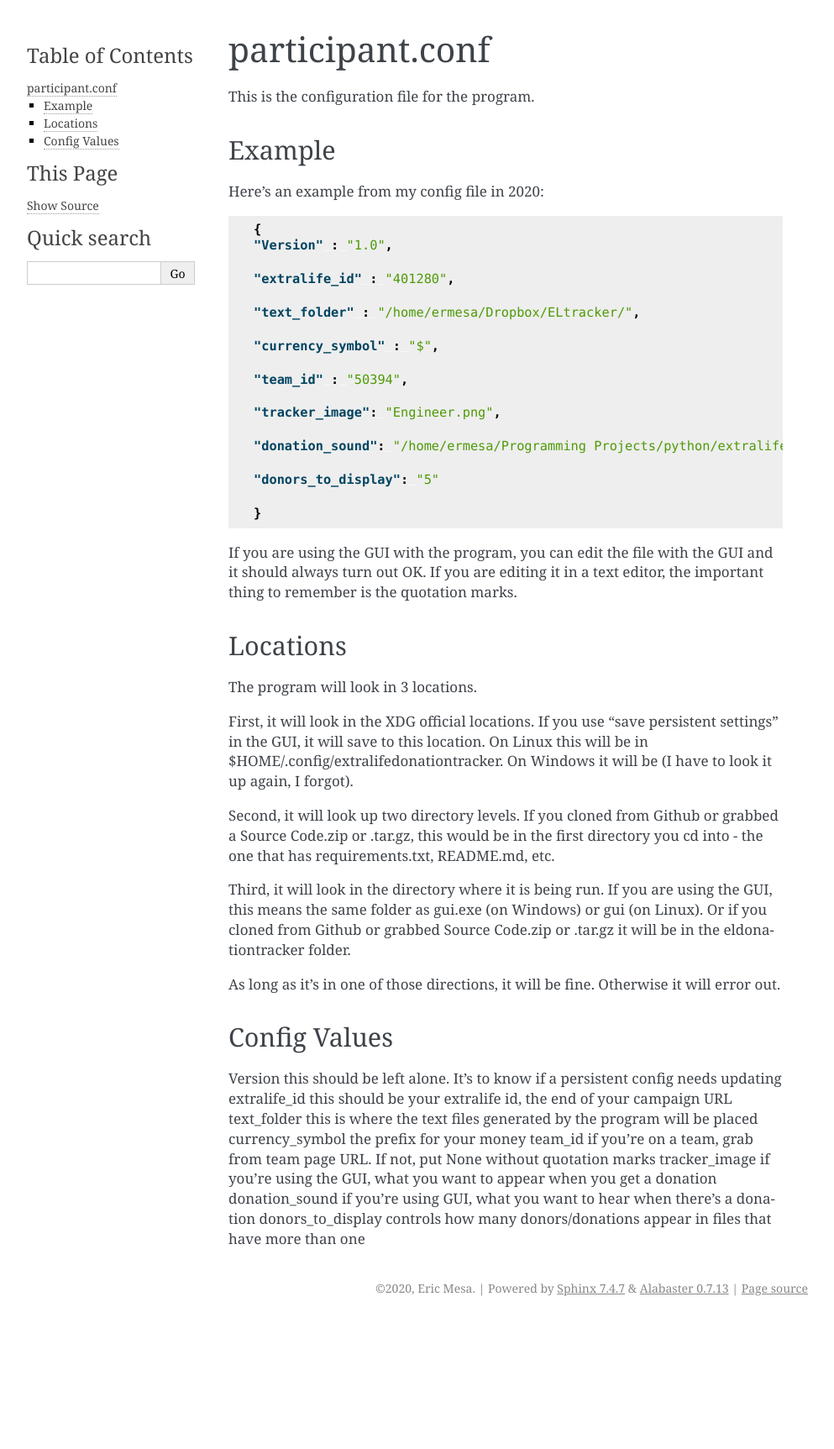
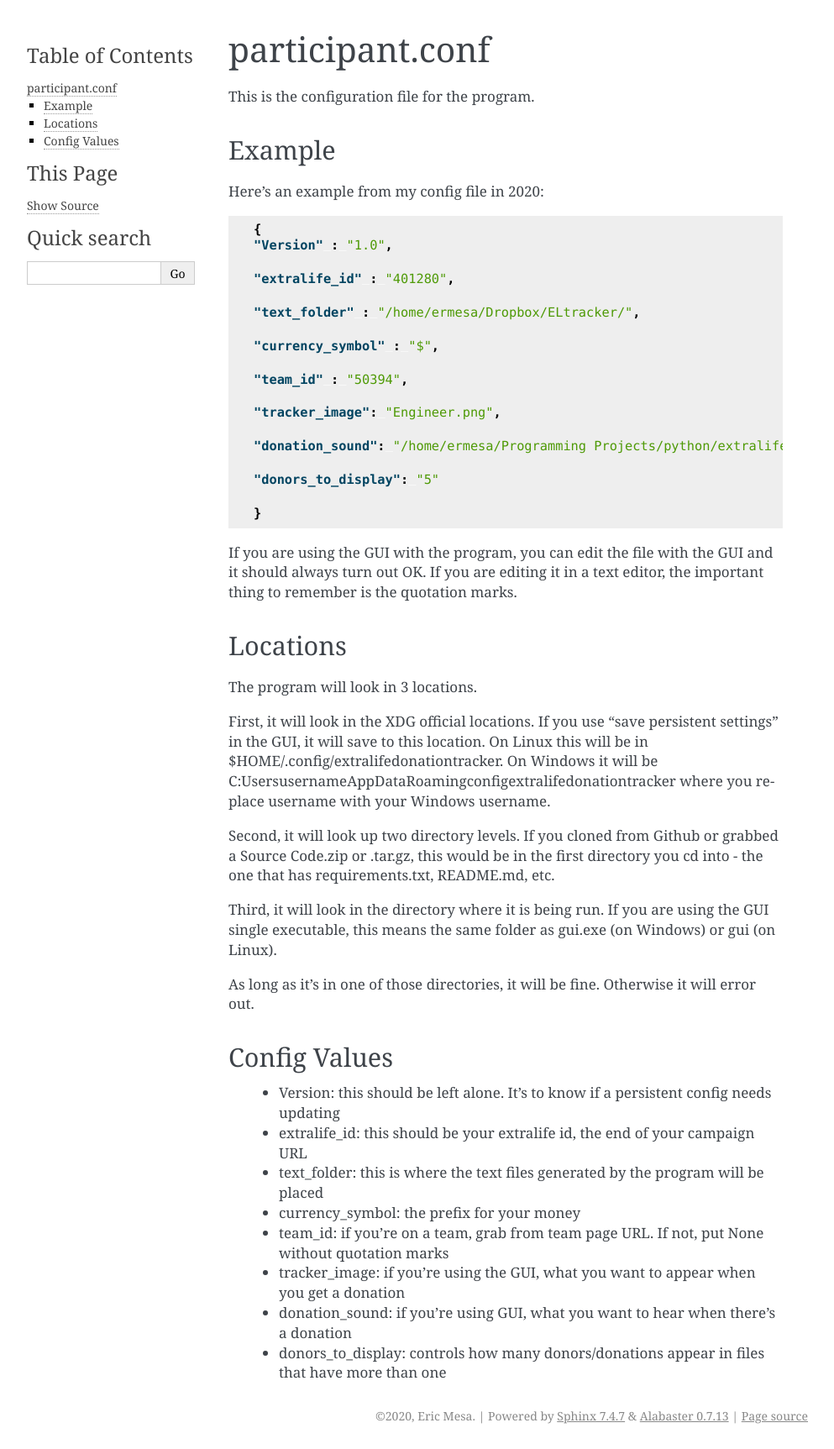
Before and after one commit to djotaku/ELDonationTracker, a Sphinx documentation site: the page built from docs/participant_conf.rst, in a window 1280 px wide. Shown: the whole page at 84% size, without its empty margins (148-1141 px from the left). Built offline with Sphinx 7.4.7, drawn with Linux system fonts in a browser that asks for light colours; before the commit the page ends 1573 px from its top, so only the background shows below that.

Commit message:
Documentation Updates
Took another look at documentation a few days after writing it
and found a few things that were mistakes or just the ramblings
of a tired mind. Also, once again aligned Contributing.md with
the latest information and tried to make it formatted a little
better.

```diff
--- a/docs/installation.rst
+++ b/docs/installation.rst
@@ -13,7 +13,7 @@ Via Github
 
 Here you have a few options depending on what you want to do.
 
-**GUI Users**
+**GUI Single Executable Users**
 
 Go to the latest release_ and download the file that ends in "For Windows" or "For Linux" (depending on your platform, obviously). Unzip or untar it to the location you want to use and then proceed to :doc:`usage`.
 
@@ -38,6 +38,6 @@ And any time you want to get up to the latest version you can just go to that fo
 
     git pull
 
-I always keep master working (as opposed to the devel branch) so you should always end up with a working copy if you do that. (As long as you're not changing any files) Then proceed to :doc:`usage`.
+The master branch is always equivalent to the latest release (except maybe with more up-to-date documentation) so you should always end up with a working version of ELDonationTracker if you do a git pull. (As long as you're not changing any files. For that reason you may want to move your participant.conf to the persistent location - see :doc:`participant_conf` for that location) Then proceed to :doc:`usage`.
 
 .. _page: https://github.com/djotaku/ELDonationTracker
--- a/docs/participant_conf.rst
+++ b/docs/participant_conf.rst
@@ -37,22 +37,22 @@ Locations
 
 The program will look in 3 locations.
 
-First, it will look in the XDG official locations. If you use "save persistent settings" in the GUI, it will save to this location. On Linux this will be in $HOME/.config/extralifedonationtracker. On Windows it will be (I have to look it up again, I forgot).
+First, it will look in the XDG official locations. If you use "save persistent settings" in the GUI, it will save to this location. On Linux this will be in $HOME/.config/extralifedonationtracker. On Windows it will be C:\Users\username\AppData\Roaming\config\extralifedonationtracker where you replace username with your Windows username.
 
 Second, it will look up two directory levels. If you cloned from Github or grabbed a Source Code.zip or .tar.gz, this would be in the first directory you cd into - the one that has requirements.txt, README.md, etc.
 
-Third, it will look in the directory where it is being run. If you are using the GUI, this means the same folder as gui.exe (on Windows) or gui (on Linux). Or if you cloned from Github or grabbed Source Code.zip or .tar.gz it will be in the eldonationtracker folder.
+Third, it will look in the directory where it is being run. If you are using the GUI single executable, this means the same folder as gui.exe (on Windows) or gui (on Linux).
 
-As long as it's in one of those directions, it will be fine. Otherwise it will error out.
+As long as it's in one of those directories, it will be fine. Otherwise it will error out.
 
 Config Values
 ^^^^^^^^^^^^^
 
-Version  this should be left alone. It's to know if a persistent config needs updating
-extralife_id  this should be your extralife id, the end of your campaign URL
-text_folder  this is where the text files generated by the program will be placed
-currency_symbol  the prefix for your money
-team_id  if you're on a team, grab from team page URL. If not, put None without quotation marks
-tracker_image  if you're using the GUI, what you want to appear when you get a donation
-donation_sound  if you're using GUI, what you want to hear when there's a donation
-donors_to_display  controls how many donors/donations appear in files that have more than one
+ - Version:  this should be left alone. It's to know if a persistent config needs updating
+ - extralife_id:  this should be your extralife id, the end of your campaign URL
+ - text_folder:  this is where the text files generated by the program will be placed
+ - currency_symbol:  the prefix for your money
+ - team_id:  if you're on a team, grab from team page URL. If not, put None without quotation marks
+ - tracker_image:  if you're using the GUI, what you want to appear when you get a donation
+ - donation_sound:  if you're using GUI, what you want to hear when there's a donation
+ - donors_to_display:  controls how many donors/donations appear in files that have more than one
```
Also changed, not shown: CONTRIBUTING.md (+17 -7 lines), docs/usage.rst (+7 -5 lines).
